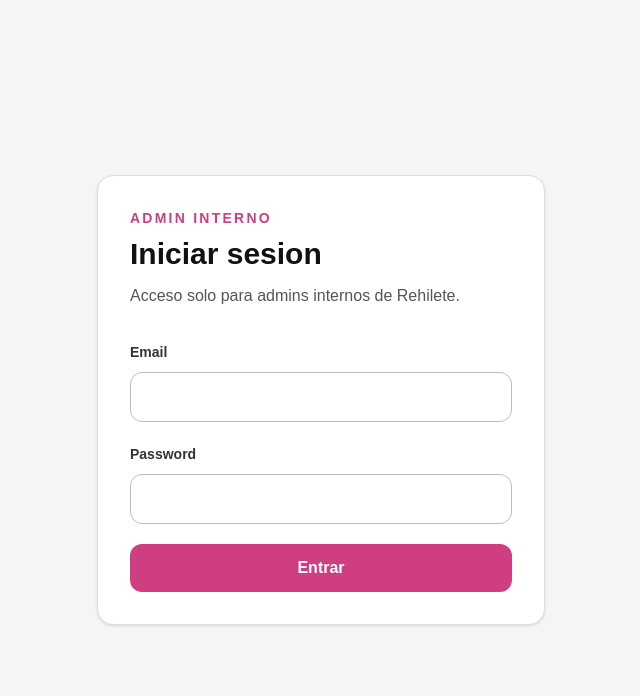
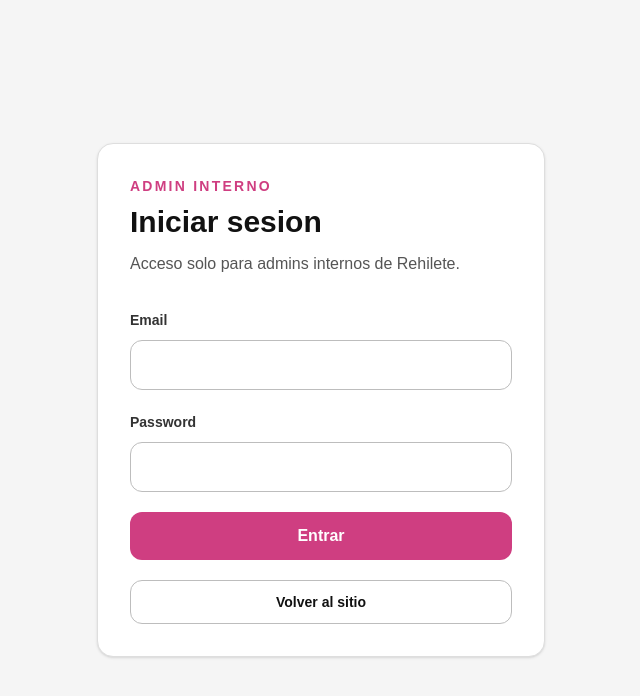
Before and after one commit to DexenRoss/rehilete-web, a Next.js app: page /admin/login in a window 1280 px wide. Shown: the top 696 px of the page, without its empty margins (319-959 px from the left). Built offline with nearby package versions, Linux system fonts and the light colour scheme; no server answers.

Commit message:
se ajusto regresar al sitio desde publicaciones

```diff
--- a/src/app/admin/login/page.tsx
+++ b/src/app/admin/login/page.tsx
@@ -1,3 +1,4 @@
+import Link from "next/link";
 import { redirect } from "next/navigation";
 
 import { getCurrentAdminSession } from "@/lib/admin-session";
@@ -23,6 +24,13 @@ export default async function AdminLoginPage() {
         </p>
 
         <LoginForm />
+
+        <Link
+          href="/"
+          className="mt-5 inline-flex w-full min-h-11 items-center justify-center rounded-xl border border-[#bdbdbd] bg-white px-5 text-sm font-bold text-[#111] transition hover:border-[#cf3e81] hover:text-[#a42d68]"
+        >
+          Volver al sitio
+        </Link>
       </div>
     </main>
   );
--- a/src/components/admin/admin-toolbar.tsx
+++ b/src/components/admin/admin-toolbar.tsx
@@ -15,15 +15,26 @@ export function AdminToolbar({ adminName }: AdminToolbarProps) {
           <p className="text-sm text-[#555]">Sesion de {adminName}</p>
         </div>
 
+        <div className="flex flex-col gap-2 sm:flex-row sm:items-center">
           <form action={logoutAdmin}>
             <button
               type="submit"
-            className="inline-flex min-h-10 items-center justify-center rounded-lg border border-[#bdbdbd] bg-white px-4 text-sm font-bold text-[#111] transition hover:border-[#cf3e81] hover:text-[#a42d68]"
+              className="inline-flex min-h-10 w-full items-center justify-center rounded-lg border border-[#bdbdbd] bg-white px-4 text-sm font-bold text-[#111] transition hover:border-[#cf3e81] hover:text-[#a42d68] sm:w-auto"
+            >
+              Volver al sitio
+            </button>
+          </form>
+
+          <form action={logoutAdmin}>
+            <button
+              type="submit"
+              className="inline-flex min-h-10 w-full items-center justify-center rounded-lg bg-[#cf3e81] px-4 text-sm font-bold text-white transition hover:bg-[#b93473] sm:w-auto"
             >
               Cerrar sesion
             </button>
           </form>
         </div>
       </div>
+    </div>
   );
 }
--- a/src/lib/admin-auth-actions.ts
+++ b/src/lib/admin-auth-actions.ts
@@ -79,5 +79,5 @@ export async function loginAdmin(
 
 export async function logoutAdmin() {
   await clearAdminSession();
-  redirect("/admin/login");
+  redirect("/");
 }
```
Lines whose indentation alone changed are shown as unchanged.
